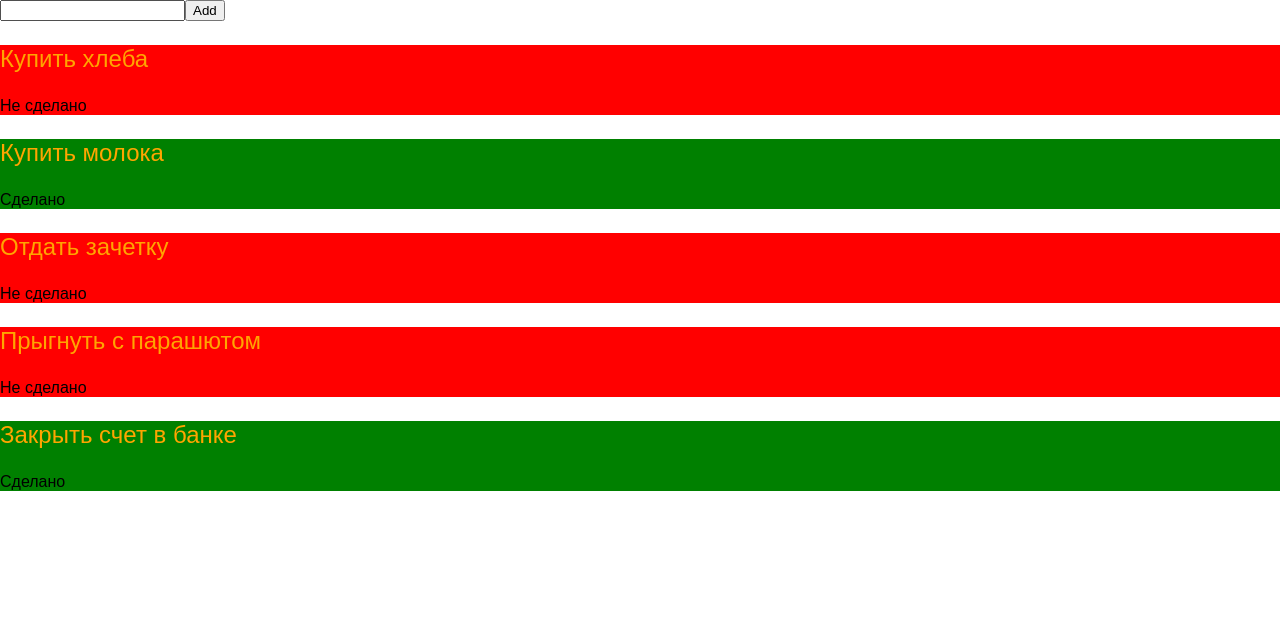
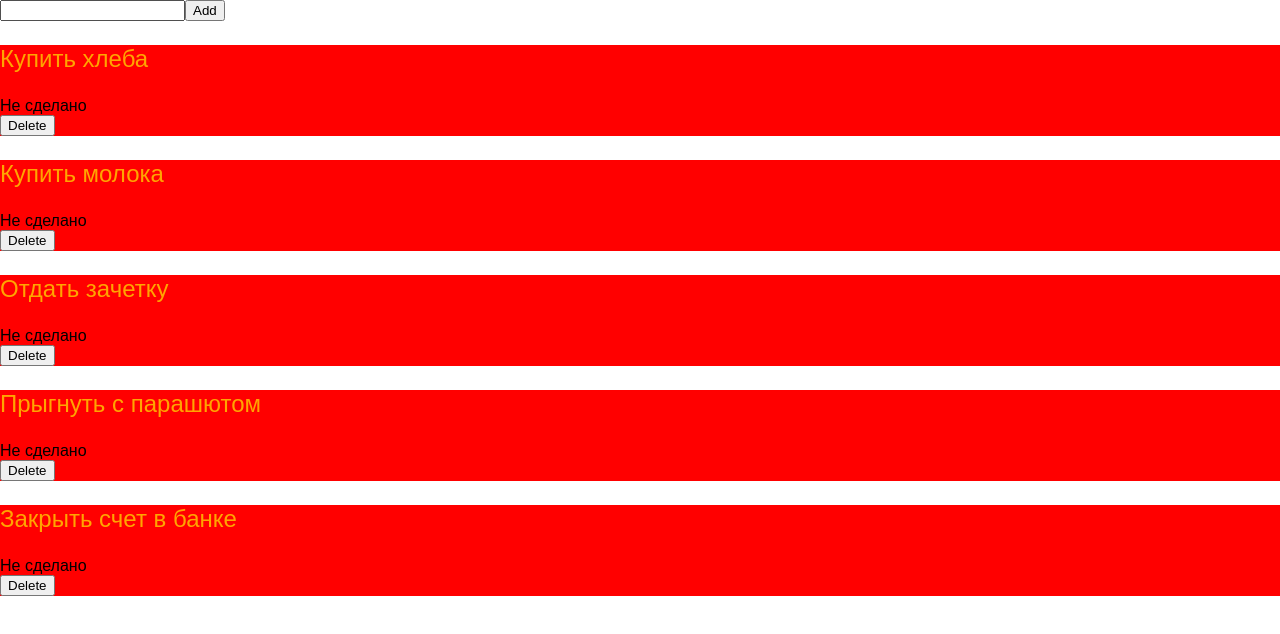
Before and after one commit to basecoplan/react-todo-template, a React (Create React App) app: page / in a window 1280 px wide. Shown: the top 634 px of the page. Built offline with nearby package versions, Linux system fonts and the light colour scheme.

Commit message:
add delete implementation

```diff
--- a/src/components/Todo.js
+++ b/src/components/Todo.js
@@ -7,10 +7,10 @@ class Todo extends Component {
     super(props);
 
     this.state = {
-      isDone: props.done
+      isDone: false
     }
 
-    this.handleClick = this.handleClick.bind(this);
+    this.done = this.done.bind(this);
 
     this.style = {
       fontSize: '24px'
@@ -22,14 +22,17 @@ class Todo extends Component {
       ? <span>Сделано</span>
       : <span>Не сделано</span>;
     return (
-      <section className={this.state.isDone ? 'Todo-done':'Todo-undone'} onClick={this.handleClick}>
-        <p style={this.style}>{this.props.text}</p>
-        {taskString}
+      <section className={this.state.isDone ? 'Todo-done':'Todo-undone'} onClick={this.done}>
+        <p style={this.style}>{this.props.todo.text}</p>
+        <section>
+          {taskString}
+        </section>
+        <button onClick={() => this.props.delete(this.props.todo.id)}>Delete</button>
       </section>
     );
   }
 
-  handleClick() {
+  done() {
     this.setState({isDone: !this.state.isDone})
   }
 }
--- a/src/components/TodoList.js
+++ b/src/components/TodoList.js
@@ -2,11 +2,11 @@ import React, {Component } from 'react';
 import Todo from './Todo';
 
 const todos = [
-  { id: 1, text: 'Купить хлеба', done: false },
-  { id: 2, text: 'Купить молока', done: true },
-  { id: 3, text: 'Отдать зачетку', done: false },
-  { id: 4, text: 'Прыгнуть с парашютом', done: false },
-  { id: 5, text: 'Закрыть счет в банке', done: true }
+  { id: 1, text: 'Купить хлеба' },
+  { id: 2, text: 'Купить молока' },
+  { id: 3, text: 'Отдать зачетку' },
+  { id: 4, text: 'Прыгнуть с парашютом' },
+  { id: 5, text: 'Закрыть счет в банке' }
 ];
 
 class TodoList extends Component {
@@ -15,10 +15,11 @@ class TodoList extends Component {
     this.state = { newTodo: '', todos }
     this.onChange = this.onChange.bind(this);
     this.onAdd = this.onAdd.bind(this);
+    this.onDelete = this.onDelete.bind(this);
   }
 
   render() {
-    const list = this.state.todos.map(t => <Todo text={t.text} done={t.done} key={t.id}/>);
+    const list = this.state.todos.map(t => <Todo todo={t} key={t.id} delete={this.onDelete}/>);
     return (
       <section>
         <section>
@@ -39,9 +40,8 @@ class TodoList extends Component {
   onAdd() {
     this.setState({newTodo: ''});
     const todoObject = {
-      id: todos.length + 1,
-      text: this.state.newTodo,
-      done: false
+      id: this.state.todos.length + 1,
+      text: this.state.newTodo
     };
     this.setState({
       todos: [
@@ -50,6 +50,13 @@ class TodoList extends Component {
       ]
     })
   }
+
+  onDelete(id) {
+    const index = this.state.todos.findIndex(t => t.id === id);
+    const copy = [...this.state.todos];
+    copy.splice(index, 1);
+    this.setState({todos: copy});
+  }
 }
 
 export default TodoList;
```
